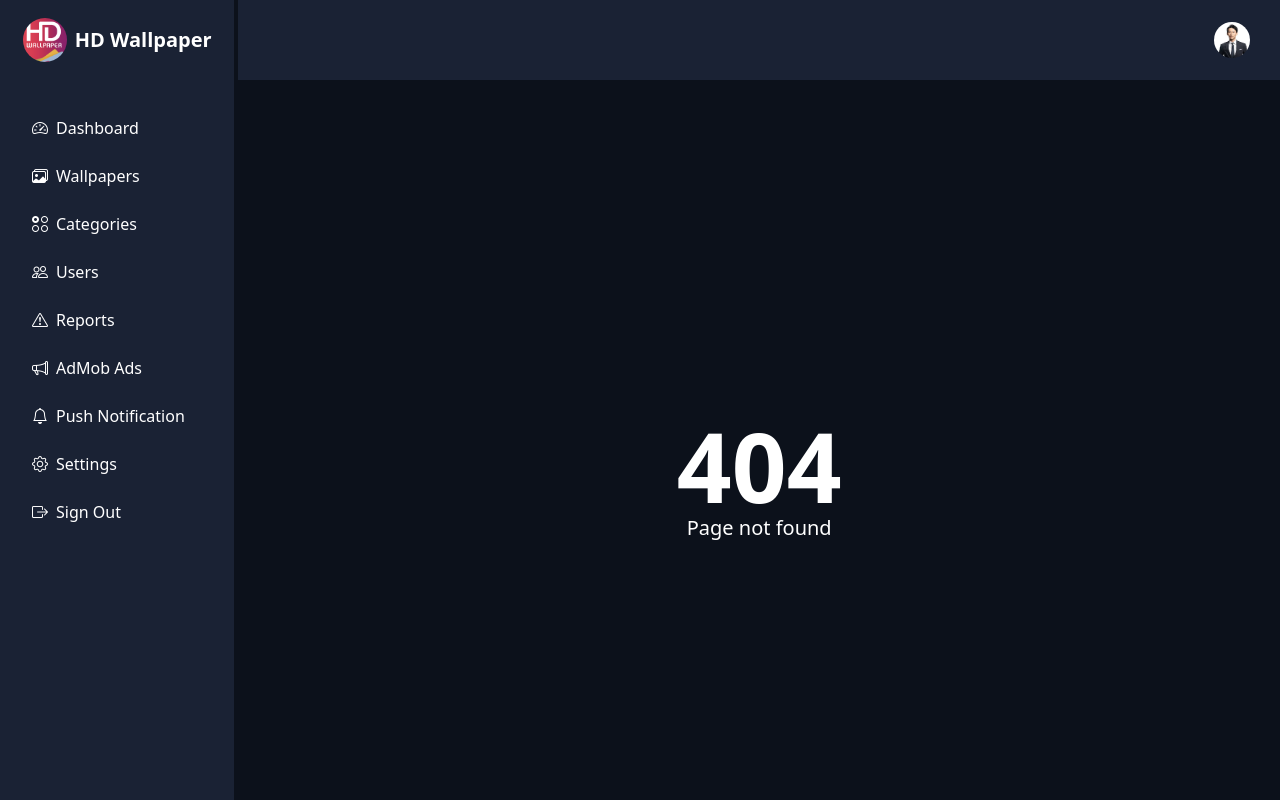
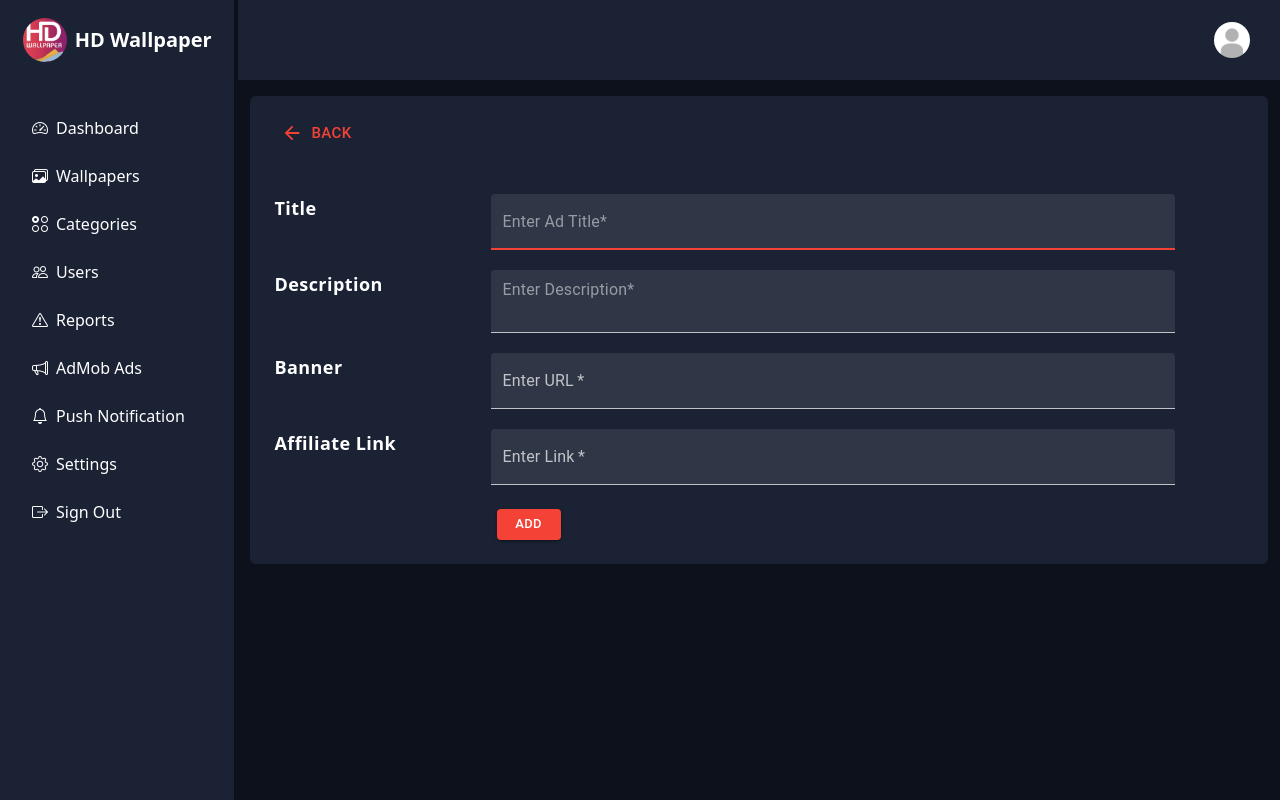
Before and after one commit to ahmod001/wallpaper_admin_panel, a React (Vite) app: page /ads in a window 1280 px wide. Before the commit this address had no page. Shown: the top 800 px of the page. Built offline with nearby package versions, Linux system fonts and the light colour scheme.

Commit message:
adMob ads added and new ads added, settings optimized

```diff
--- a/src/App.jsx
+++ b/src/App.jsx
@@ -15,6 +15,7 @@ import WallpaperAdd from './Components/WallpaperManeger/WallpaperAdd/WallpaperAd
 import CategoryAdd from './Components/CategoryManeger/CategoryAdd/CategoryAdd';
 import CategoryEdit from './Components/CategoryManeger/CategoryEdit/CategoryEdit';
 import Settings from './Components/Settings/Settings';
+import AdMobAds from './Components/AdMobAds/AdMobAds';
 
 
 export const AdminContext = createContext();
@@ -42,8 +43,8 @@ function App() {
             <Route path='/categories/add' element={<CategoryAdd />} />
             <Route path='/categories/edit/:categoryId' element={<CategoryEdit />} />
             <Route path='/settings' element={<Settings />} />
+            <Route path='/ads' element={<AdMobAds />} />
             <Route path='/*' element={<PageNotFound />} />
-
           </Route>
           <Route path='/sign_in' element={<SignIn />} />
         </Routes>
--- /dev/null
+++ b/src/Components/AdMobAds/AdMobAds.jsx
@@ -0,0 +1,15 @@
+import React from 'react';
+import FormEditor from '../FormEditor/FormEditor';
+
+const AdMobAds = () => {
+
+    const addAdMobAdsHandler = (data) => {
+        console.log(data);
+    }
+
+    return (
+        <FormEditor add={true} targetName={'Ad'} titleLabel={'Title'} imgLabel={'Banner'} actionHandler={addAdMobAdsHandler} goBackLocation={'/ads'} />
+    );
+};
+
+export default AdMobAds;
--- a/src/Components/FormEditor/FormEditor.jsx
+++ b/src/Components/FormEditor/FormEditor.jsx
@@ -1,18 +1,18 @@
 import React, { useMemo, useState } from 'react';
 import { Button, FormControl, Input, InputLabel, MenuItem, Select, TextField, Tooltip } from '@mui/material';
-import { ArrowBack } from '@mui/icons-material';
+import { ArrowBack, List } from '@mui/icons-material';
 import { useForm } from 'react-hook-form';
 import { useNavigate } from 'react-router-dom';
 
 const FormEditor = (properties) => {
     const { add, edit, targetName, editingComponentObject, titleLabel, imgLabel, goBackLocation, actionHandler } = properties;
 
-    const { register, handleSubmit, formState: { errors } } = useForm();
-    const [currentWallpaperSrc, setCurrentWallpaperSrc] = useState('')
+    const { register, handleSubmit } = useForm();
+    const [currentImageSrc, setCurrentImageSrc] = useState('')
     const navigate = useNavigate();
 
     useMemo(() => {
-        edit && setCurrentWallpaperSrc(editingComponentObject.img)
+        edit && setCurrentImageSrc(editingComponentObject.img)
     }, [])
 
 
@@ -23,15 +23,17 @@ const FormEditor = (properties) => {
 
     return (
         <section className='container tw-min-h-screen container tw-mt-4 mb-5'>
-            <div className='container navyBlue px-4 py-3 pb-3 tw-space-y-5 tw-rounded-md '>
+            <div className='container navyBlue px-4 py-3 pb-4 tw-space-y-10 tw-rounded-md '>
+
                 {/* GO Back Button */}
                 <Button variant="text" onClick={() => navigate(goBackLocation)} color='error' size='large' startIcon={<ArrowBack fontSize='inherit' />}>
                     Back
                 </Button>
 
+
                 {/* Form */}
                 <form onSubmit={handleSubmit(onSubmit)}
-                    className='tw-space-y-6 sm:tw-w-11/12'>
+                    className='tw-space-y-5 sm:tw-w-11/12'>
 
                     {/* Title */}
                     <div className='row'>
@@ -45,7 +47,7 @@ const FormEditor = (properties) => {
                             autoFocus={add ? true : false} fullWidth variant='filled' />
                     </div>
 
-                    {/* Category */}
+                    {/*Select Category */}
                     {targetName.toLowerCase() === 'wallpaper' ? <div className='row'>
                         <label className='col-md-3 lg:tw-text-lg col-4 tw-tracking-wide  tw-font-semibold' htmlFor="title">Category</label>
 
@@ -66,16 +68,19 @@ const FormEditor = (properties) => {
                         </FormControl>
                     </div>
 
-                        // Description
+                        // Enter Description //
                         : <div className='row'>
                             <label className='col-md-3 lg:tw-text-lg col-4 tw-tracking-wide  tw-font-semibold' htmlFor="title">Description</label>
 
                             <TextField variant='filled' size='small'
                                 hiddenLabel
-                                placeholder={'Enter Description'}
+                                placeholder={`${targetName.toLowerCase() === 'ad' ? 'Enter Description*' : 'Enter Description'}`}
                                 multiline
                                 rows={2}
-                                {...register('description')}
+                                required={targetName.toLowerCase() === 'ad' ? true : false}
+
+                                {...register('description', { required: targetName.toLowerCase() === 'ad' ? true : false })}
+
                                 defaultValue={edit ? editingComponentObject.description : ''}
                                 className='col' color='error' fullWidth>
 
@@ -86,12 +91,14 @@ const FormEditor = (properties) => {
                     <div className='row'>
                         <label className='col-md-3 col-4 lg:tw-text-lg tw-tracking-wide  tw-font-semibold' htmlFor="title">{imgLabel}</label>
                         <div className='col tw-px-0 tw-space-y-4'>
-                            <Tooltip title='Select Image File' placement='top-start'>
+
+                            {/*Select Image File */}
+                            {targetName.toLowerCase() !== 'ad' ? <Tooltip title='Select Image File' placement='top-start'>
                                 <TextField hiddenLabel
                                     inputProps={{
                                         accept: "image/*",
                                         onChange: (e) => {
-                                            return (setCurrentWallpaperSrc(URL.createObjectURL(e.target.files[0])))
+                                            return (setCurrentImageSrc(URL.createObjectURL(e.target.files[0])))
                                         }
                                     }}
 
@@ -100,22 +107,35 @@ const FormEditor = (properties) => {
                                     color='action' fullWidth type='file' />
                             </Tooltip>
 
+                                // Enter Image URL //
+                                : <TextField
+                                    label='Enter URL'
+                                    placeholder='https://banner.jpg'
+                                    variant='filled'
+                                    defaultValue={currentImageSrc}
+                                    {...register('img_url', { required: true })} required
+                                    color='error' fullWidth type='url'
+                                    onBlur={(e) => {
+                                        setCurrentImageSrc(e.target.value)
+                                        console.log(e.target.value);
+                                    }} />}
+
                             {/*Selected Image preview will show here*/}
-                            <img src={currentWallpaperSrc}
-                                className={`${!currentWallpaperSrc && 'tw-hidden'} tw-rounded-md tw-pointer-events-none tw-object-cover tw-h-44`} alt='' />
+                            <img src={currentImageSrc}
+                                className={`${!currentImageSrc && 'tw-hidden'} tw-rounded-md tw-pointer-events-none tw-object-cover tw-h-44`} alt={targetName + ' ' + imgLabel} />
                         </div>
                     </div>
 
-                    {/* Wallpaper Tags */}
+                    {/*Enter Image Tags */}
                     {targetName.toLowerCase() === 'wallpaper' && <div className='row'>
-                        <label className='col-md-3 col-4 lg:tw-text-lg tw-tracking-wide tw-font-semibold' htmlFor="title">Wallpaper Tags </label>
+                        <label className='col-md-3 col-4 lg:tw-text-lg tw-tracking-wide tw-font-semibold' htmlFor="title">Image Tags </label>
                         <TextField
                             defaultValue={edit ? editingComponentObject.tags : ''}
                             {...register('wallpaper_tags')}
                             className='col' type='text' label='Enter Tags' color='error' placeholder='Car, Racing, Game' fullWidth variant='filled' />
                     </div>}
 
-                    {/* Status */}
+                    {/*Select Status */}
                     {targetName.toLowerCase() === 'wallpaper' && <div className='row'>
                         <label className='col-md-3 col-4 lg:tw-text-lg tw-tracking-wide tw-font-semibold' htmlFor="title">Status</label>
 
@@ -132,6 +152,16 @@ const FormEditor = (properties) => {
                                 </Select>
                             </FormControl>
                         </Tooltip>
+                    </div>}
+
+                    {/* Add Affiliate Link */}
+                    {targetName.toLowerCase() === 'ad' && <div className='row'>
+                        <label className='col-md-3 col-4 lg:tw-text-lg tw-tracking-wide tw-font-semibold' htmlFor="title"> Affiliate Link</label>
+
+                        <TextField
+                            defaultValue={edit ? editingComponentObject.affiliate_link : ''}
+                            {...register('affiliate_link', { required: true })}
+                            className='col' type='url' label='Enter Link' color='error' placeholder='https://example.com' required fullWidth variant='filled' />
                     </div>}
 
                     {/* Submit*/}
--- a/src/Components/Header/Header.jsx
+++ b/src/Components/Header/Header.jsx
@@ -2,11 +2,13 @@ import { Button, Tooltip } from '@mui/material';
 import React, { useContext } from 'react';
 import { useNavigate } from 'react-router-dom';
 import { AdminContext } from '../../App';
+import { getLocalStorage } from '../../assets/appStorage/appStorage';
 
 const Header = ({ CollapseHandler }) => {
     const { CurrentPage } = useContext(AdminContext)
     const [currentPage, setCurrentPage] = CurrentPage;
     const navigate = useNavigate()
+    const profilePicture = getLocalStorage('profilePicture')
 
     return (
         <header className="navyBlue tw-sticky tw-top-0 sm:tw-h-20 tw-h-16 px-3 tw-flex tw-justify-between tw-z-40">
@@ -22,7 +24,7 @@ const Header = ({ CollapseHandler }) => {
             <Tooltip title="Settings" placement="left">
                 <Button onClick={() => navigate('/settings')}
                     variant='text' className='tw-h-16 my-auto'>
-                    <img src='/admin.jpg' alt="admin" className=" tw-rounded-full m-auto tw-w-9 tw-object-cover tw-h-9" />
+                    <img src={profilePicture ? profilePicture : '/admin.jpg'} alt="admin" className=" tw-rounded-full m-auto tw-w-9 tw-object-cover tw-h-9" />
                 </Button>
             </Tooltip>
         </header>
--- a/src/Components/PushNotification/PushNotification.jsx
+++ b/src/Components/PushNotification/PushNotification.jsx
@@ -24,10 +24,10 @@ const PushNotification = () => {
 
     return (
         <section className='container container tw-mt-4 tw-h-screen'>
-            <div className='container navyBlue p-4 tw-h-96 tw-rounded-md '>
+            <div className='container navyBlue p-4 tw-flex tw-align-middle tw-h-96 tw-rounded-md '>
 
                 <form onSubmit={handleSubmit(onSubmit)}
-                    action="push_notification" className=' tw-space-y-5 sm:tw-w-11/12' method="post">
+                    action="push_notification" className=' my-auto tw-space-y-5 sm:tw-w-11/12' method="post">
 
                     {/* Title */}
                     <div className='row'>
--- a/src/Components/Settings/Settings.jsx
+++ b/src/Components/Settings/Settings.jsx
@@ -1,54 +1,136 @@
-import { Button, TextField, Tooltip } from '@mui/material';
-import React from 'react';
+import { Button, Checkbox, FormControlLabel, FormHelperText, TextField, Tooltip } from '@mui/material';
+import React, { useContext, useEffect, useMemo, useState } from 'react';
+import { useForm } from 'react-hook-form';
+import { setLocalStorage } from '../../assets/appStorage/appStorage';
+import { AdminContext } from "../../App";
+
+// FakeAdmin
+const fakeAdmin = {
+    name: 'Admin',
+    email: 'admin@gmail.com',
+    password: 'admin1234',
+    img: 'https://blog-pixomatic.s3.appcnt.com/image/22/01/26/61f166e1377d4/_orig/pixomatic_1572877223091.png'
+}
 
 const Settings = () => {
+    // Using Context API
+    const { CurrentPage } = useContext(AdminContext)
+    const [currentPage, setCurrentPage] = CurrentPage;
+    setTimeout(() => {
+        setCurrentPage('Settings')
+    }, 1);
+    setLocalStorage('componentId', 7)
 
+    const { register, handleSubmit, formState: { errors } } = useForm();
+    const [passwordShow, setPassWordShow] = useState(false);
+    const [admin, setAdmin] = useState({});
+    const [profilePicture, setProfilePicture] = useState('/admin.jpg');
+
+    // Get Data
+    useMemo(() => {
+        setAdmin(fakeAdmin)
+        setProfilePicture(fakeAdmin.img)
+        setLocalStorage('profilePicture', fakeAdmin.img)
+    }, [])
+
+    // Submit Button handler//
+    const onSubmit = (data) => {
+        console.log(data);
+    }
     return (
         <section className='container tw-min-h-screen container tw-mt-4 mb-5'>
-            <div className='container navyBlue px-4 py-3 pb-3 tw-space-y-5 tw-rounded-md '>
-                {/* GO Back Button */}
-                <Button variant="text" onClick={() => navigate(goBackLocation)} color='error' size='large' startIcon={<ArrowBack fontSize='inherit' />}>
-                    Back
-                </Button>
+            <div className='container navyBlue px-4 py-3 pb-4 tw-space-y-12 tw-rounded-md '>
 
-                {/* Form */}
+                {/*Profile Picture Preview will show here*/}
+                <img src={profilePicture}
+                    className={`tw-rounded-md tw-pointer-events-none tw-object-center tw-object-cover tw-ring-4 tw-ring-gray-700 tw-shadow-gray-500 tw-shadow-md lg:tw-w-44 lg:tw-h-44 tw-w-36 tw-h-36`} alt='Profile-picture' />
+
                 <form onSubmit={handleSubmit(onSubmit)}
-                    className='tw-space-y-6 sm:tw-w-11/12'>
-
-                    {/* Title */}
-                    <div className='row'>
-                        <label className='col-md-3 col-4 tw-tracking-wide lg:tw-text-lg tw-font-semibold' htmlFor="title">{titleLabel}</label>
-                        <TextField
-                            required defaultValue={edit ? editingComponentObject[titleLabel.toLowerCase()] : ''}
-                            {...register(`${titleLabel.toLowerCase()}`, { required: true })}
-                            className='col' size='normal' type='text'
-                            hiddenLabel
-                            placeholder={`Enter ${targetName} ${titleLabel}*`} color='error'
-                            autoFocus={add ? true : false} fullWidth variant='filled' />
-                    </div>
+                    className='tw-space-y-4 sm:tw-w-11/12'>
 
                     {/* Image */}
                     <div className='row'>
-                        <label className='col-md-3 col-4 lg:tw-text-lg tw-tracking-wide  tw-font-semibold' htmlFor="title">{imgLabel}</label>
+                        <label className='col-md-3 col-4 lg:tw-text-lg tw-tracking-wide  tw-font-semibold' htmlFor="title">Image</label>
                         <div className='col tw-px-0 tw-space-y-4'>
-                            <Tooltip title='Select Image File' placement='top-start'>
+                            <Tooltip title='Select Profile Picture' placement='top-start'>
                                 <TextField hiddenLabel
                                     inputProps={{
                                         accept: "image/*",
                                         onChange: (e) => {
-                                            return (setCurrentWallpaperSrc(URL.createObjectURL(e.target.files[0])))
+                                            return (setProfilePicture(URL.createObjectURL(e.target.files[0])))
                                         }
                                     }}
 
                                     variant='filled' size='normal'
-                                    {...register('img', { required: edit ? false : true })} required={edit ? false : true}
+                                    {...register('img', { required: true })}
+                                    required
                                     color='action' fullWidth type='file' />
                             </Tooltip>
+                        </div>
+                    </div>
 
-                            {/*Selected Image preview will show here*/}
-                            <img src={currentWallpaperSrc}
-                                className={`${!currentWallpaperSrc && 'tw-hidden'} tw-rounded-md tw-pointer-events-none tw-object-cover tw-h-44`} alt='' />
-                        </div>
+                    {/* Name */}
+                    <div className='row'>
+                        <label className='col-md-3 col-4 tw-tracking-wide lg:tw-text-lg tw-font-semibold' htmlFor="title">Name</label>
+
+                        <TextField
+                            className='col'
+                            required
+                            value={admin ? admin.name : ''}
+                            {...register('name', { required: true })}
+                            type='text'
+                            hiddenLabel
+                            placeholder='Enter your name*' color='error'
+                            fullWidth variant='filled' />
+                    </div>
+
+                    {/* Email */}
+                    <div className='row'>
+                        <label className='col-md-3 col-4 tw-tracking-wide lg:tw-text-lg tw-font-semibold' htmlFor="title">Email</label>
+
+                        <TextField
+                            defaultValue={admin ? admin.email : ''}
+                            className='col'
+                            required
+                            {...register('email', { required: true, pattern: /^\S+@\S+\.\S+$/ })}
+                            type='text'
+                            hiddenLabel
+                            helperText={errors.email &&
+                                <FormHelperText sx={{ color: 'tomato' }}>
+                                    Invalid email
+                                </FormHelperText>}
+                            placeholder='Enter your email*' color='error'
+                            fullWidth variant='filled' />
+                    </div>
+
+                    {/* Password*/}
+                    <div className='row '>
+                        <label className='col-md-3 col-4 tw-tracking-wide lg:tw-text-lg tw-font-semibold' htmlFor="title">Password</label>
+
+                        <TextField
+                            className='col'
+                            defaultValue={admin ? admin.password : ''}
+                            required
+                            {...register('password', { required: true, minLength: 6 })}
+                            type={passwordShow ? 'text' : 'password'}
+                            label='Enter Password'
+
+                            helperText={errors.password &&
+                                <FormHelperText sx={{ color: 'tomato' }} >
+                                    Too short password
+                                </FormHelperText>}
+
+                            placeholder='Minimum 6 characters required' color='error'
+                            fullWidth variant='filled' />
+
+                        {/* Show Password */}
+                        <FormControlLabel className='col-8 mt-2 col-md-9 ms-auto'
+                            control={
+                                <Checkbox size='small'
+                                    onChange={() => setPassWordShow(!passwordShow)}
+                                    color="error" />
+                            }
+                            label="Show Password" />
                     </div>
 
                     {/* Save btn */}
@@ -60,8 +142,8 @@ const Settings = () => {
                         </Tooltip>
                     </div>
                 </form>
-            </div>
-        </section>
+            </div >
+        </section >
     );
 };
 
--- a/src/Components/WallpaperStatistics/WallpaperStatistics.jsx
+++ b/src/Components/WallpaperStatistics/WallpaperStatistics.jsx
@@ -7,7 +7,6 @@ export const fakeTable = [
     { id: 2, title: '4k Full HD Tiger', views: 6000, shares: 299, favorites: 111, downloads: 5000, used: 4890 },
     { id: 3, title: '4k Full HD Tiger', views: 6000, shares: 299, favorites: 111, downloads: 5000, used: 4890 },
     { id: 4, title: '4k Full HD Tiger', views: 6000, shares: 299, favorites: 111, downloads: 5000, used: 4890 },
-    { id: 5, title: '4k Full HD Tiger', views: 6000, shares: 299, favorites: 111, downloads: 5000, used: 4890 },
 
 ]
 
@@ -31,8 +30,6 @@ const WallpaperStatistics = () => {
                                 <i className='bi bi-heart-fill me-1 tw-text-xs' />Favorites</th>
                             <th className='tw-px-4 tw-py-2'>
                                 <i className='bi bi-download me-1 tw-text-sm' />Downloads</th>
-                            <th className='tw-px-4 tw-py-2'>
-                                <i className='bi bi-check2-square me-1 tw-text-sm' />Used</th>
                         </tr>
                     </thead>
                     <tbody>
@@ -58,8 +55,6 @@ const WallpaperStatistics = () => {
                                     {/* Downloads */}
                                     <td className='tw-px-4 tw-py-2'>{table.downloads}</td>
 
-                                    {/* Used */}
-                                    <td className='tw-px-4 tw-py-2'>{table.used}</td>
                                 </tr>
                             );
                         })}
```
Also changed, not shown: public/admin.jpg.
